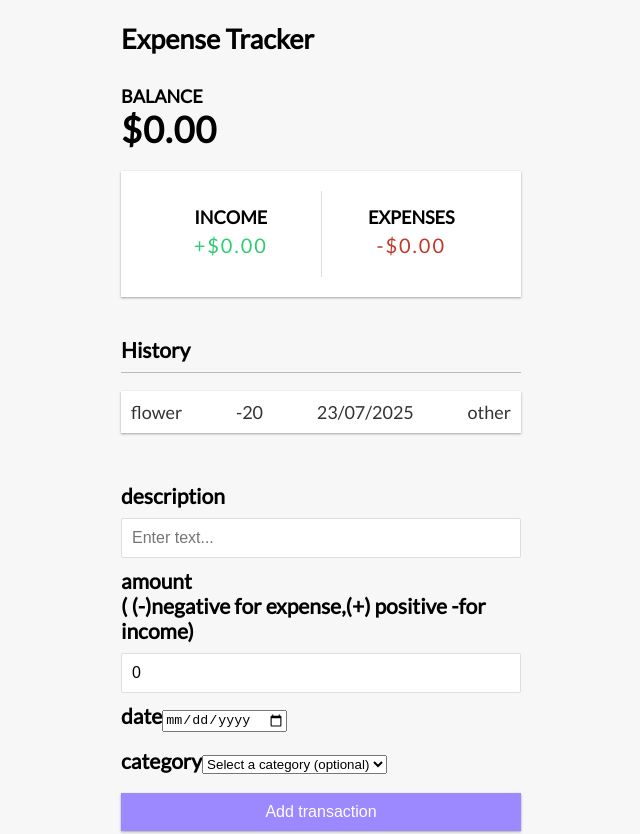
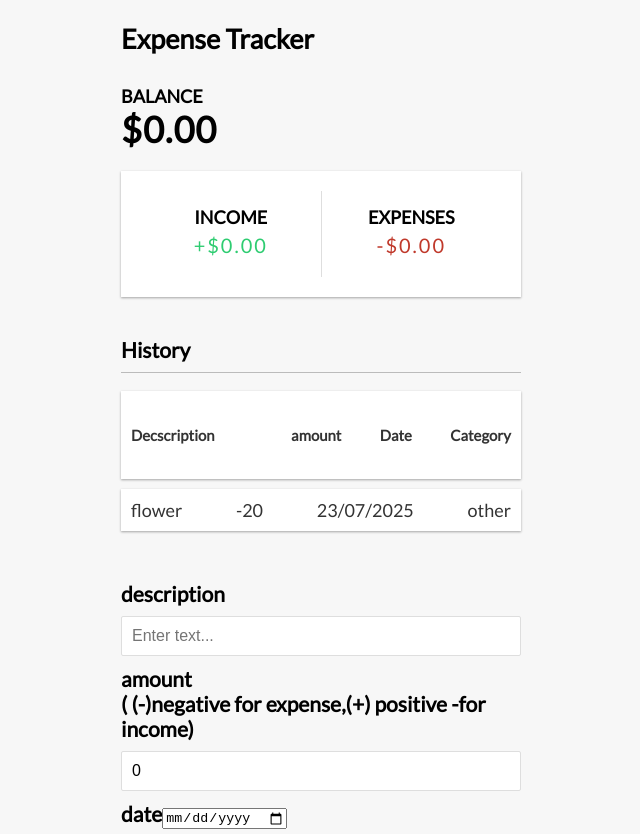
Before and after one commit to shsi003/Assignment3, a React (Create React App) app in the folder assignment3/: page / in a window 1280 px wide. Shown: the top 834 px of the page, without its empty margins (319-959 px from the left). Built offline with nearby package versions, Linux system fonts and the light colour scheme.

Commit message:
added transaction logic

```diff
--- a/assignment3/src/components/TransactionList.js
+++ b/assignment3/src/components/TransactionList.js
@@ -10,10 +10,14 @@ function TransactionList () {
 return(
 <>
 	<h3>History</h3>
-	<ul id="list">
-
-	</ul>
 	<ul id="list" className="list" key={transactions.description}>
+		<li>
+			<h5>Decscription</h5>
+			<span/>
+			<h5>amount</h5>
+			<h5>Date</h5>
+			<h5>Category</h5>
+		</li>
 		{transactions.map(transaction => (<li key={transaction.id}>
 			{transaction.description}
 			<span/>
```
